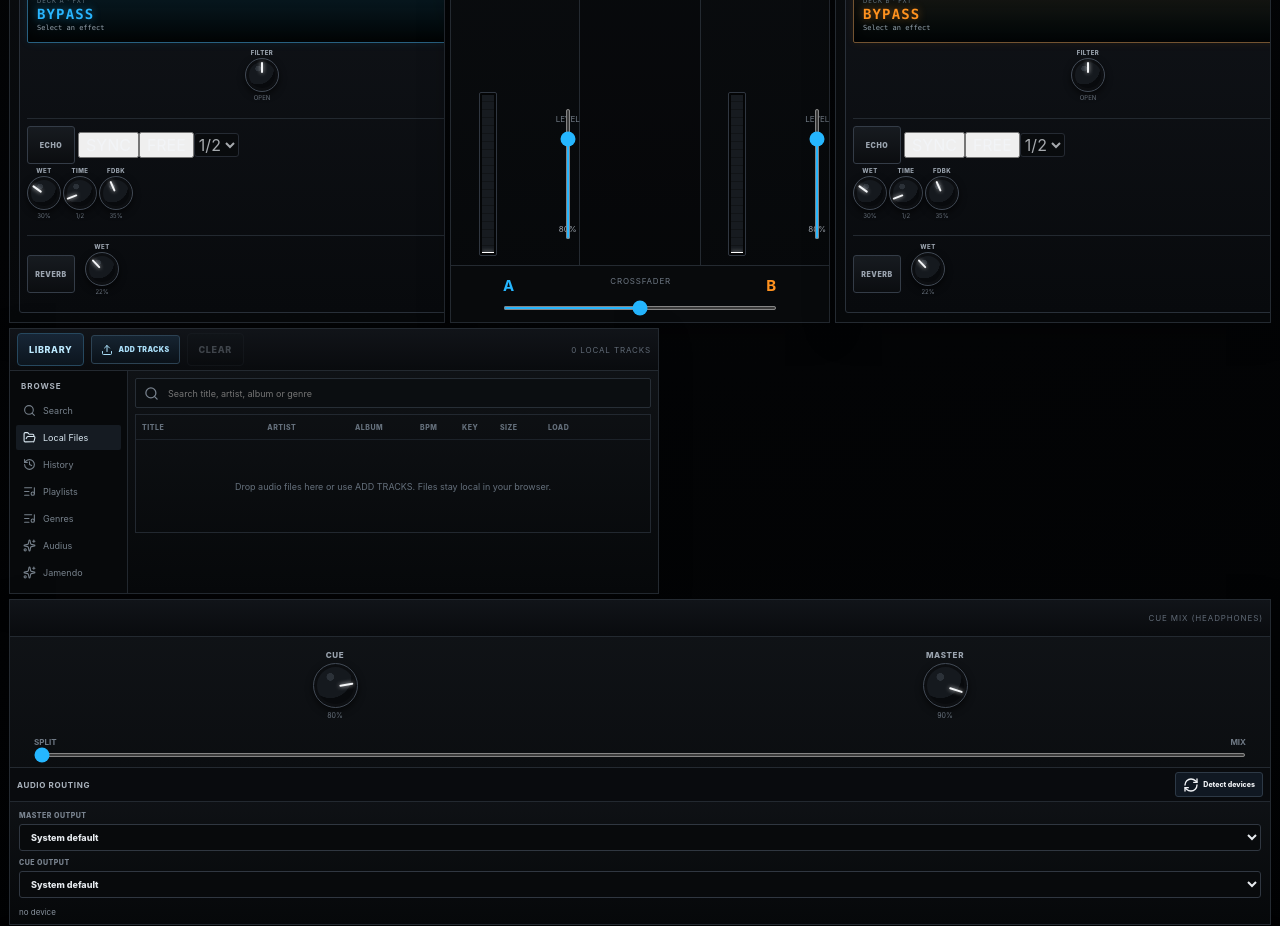
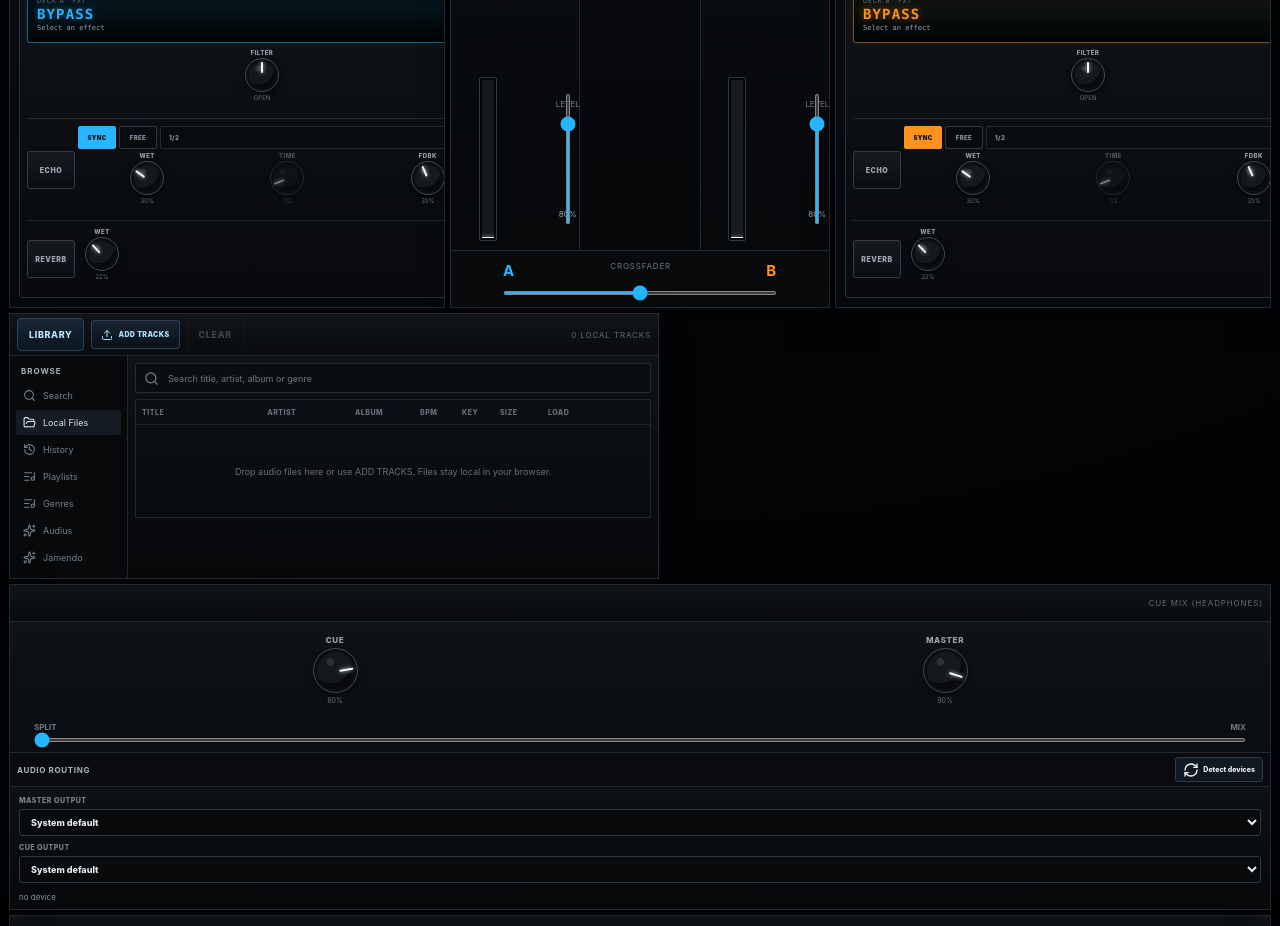
Before and after one commit to ShurexBRT/WebDJ, a React (Vite) app: page / in a window 1280 px wide. Shown: the part 940-1866 px from the top of the page. Built offline with nearby package versions, Linux system fonts and the light colour scheme.

Commit message:
Style beat-synchronised echo timing controls

```diff
--- a/src/components/effects.css
+++ b/src/components/effects.css
@@ -39,14 +39,42 @@
 .fx-module {
   display: grid;
   grid-template-columns: 54px minmax(0, 1fr);
-  gap: 6px;
+  gap: 5px 6px;
   align-items: center;
   padding-top: 7px;
   border-top: 1px solid #232930;
 }
+.fx-module > .effect-toggle { grid-row: 1 / span 2; }
+.fx-module > .fx-knob-row { grid-column: 2; }
 .reverb-module { grid-template-columns: 54px 62px; justify-content: start; }
+.reverb-module > .effect-toggle { grid-row: auto; }
+.reverb-module > .knob-control { grid-column: 2; }
 .fx-knob-row { min-width: 0; display: flex; align-items: start; justify-content: space-around; gap: 2px; }
 .fx-filter-row { justify-content: center; padding-bottom: 1px; }
+
+.echo-timing-mode {
+  grid-column: 2;
+  display: grid;
+  grid-template-columns: 42px 42px minmax(52px, 1fr);
+  gap: 3px;
+}
+.echo-timing-mode button, .echo-timing-mode select {
+  min-height: 23px;
+  border: 1px solid #303842;
+  border-radius: 2px;
+  background: #090c0f;
+  color: #7f8995;
+  font-size: 6px;
+  font-weight: 900;
+  letter-spacing: .06em;
+}
+.echo-timing-mode button { cursor: pointer; }
+.echo-timing-mode button.active {
+  color: #061016;
+  border-color: var(--deck-accent);
+  background: var(--deck-accent);
+}
+.echo-timing-mode select { padding: 0 4px; color: #b7c2cc; }
 
 .effect-toggle {
   min-height: 38px;
@@ -67,6 +95,7 @@
 }
 
 .effects-panel .knob-control { width: 54px; min-height: 62px; gap: 2px; }
+.effects-panel .knob-control.disabled { opacity: .45; }
 .effects-panel .knob-label { font-size: 6px; }
 .effects-panel .knob-shell { width: 37px; height: 37px; }
 .effects-panel .knob-shell::before { inset: -3px; }
@@ -81,4 +110,5 @@
   .effects-panel .knob-control { width: 48px; }
   .effects-panel .knob-shell { width: 34px; height: 34px; }
   .effects-panel .knob-marker { transform-origin: 1px 14px; }
+  .echo-timing-mode { grid-template-columns: 38px 38px minmax(46px, 1fr); }
 }
```
